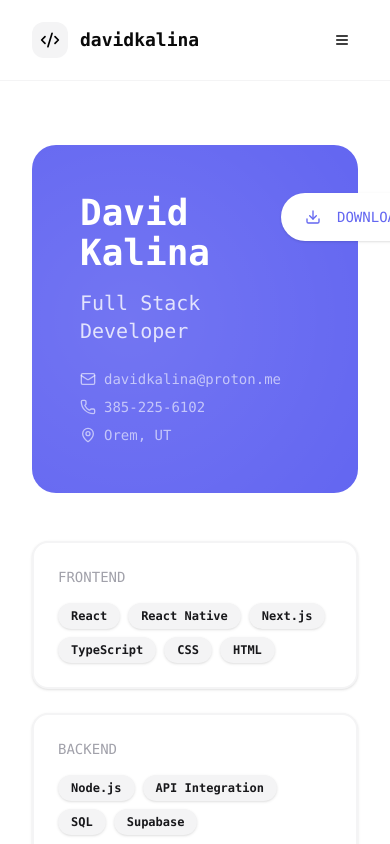
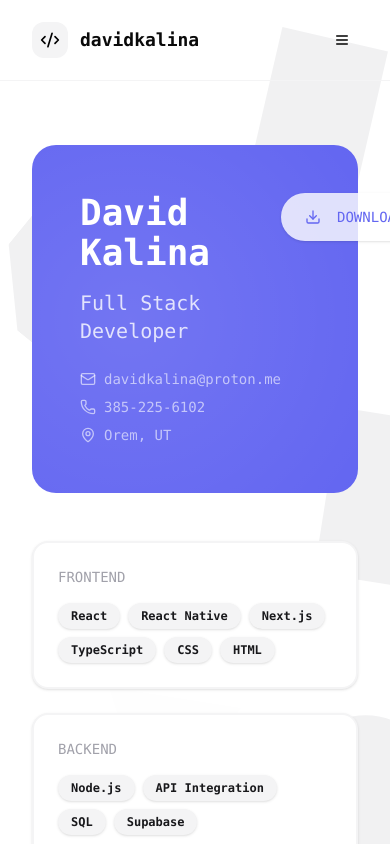
Before and after one commit to DavidKalina/davidkalina, a Next.js app: page /resume in a window 390 px wide. Shown: the top 844 px of the page. Built offline with nearby package versions, Linux system fonts and the light colour scheme.

Commit message:
feat: mobile responsiveness and animated parallax background

```diff
--- a/app/layout.tsx
+++ b/app/layout.tsx
@@ -3,6 +3,7 @@ import { Geist, Geist_Mono } from "next/font/google";
 import "./globals.css";
 import ModernFooter from "@/components/Footer";
 import ModernNavbar from "@/components/Navbar";
+import AnimatedBackground from "@/components/AnimatedBackground.";
 
 const geistSans = Geist({
   variable: "--font-geist-sans",
@@ -34,6 +35,7 @@ export default function RootLayout({
       <body
         className={`${geistSans.variable} ${geistMono.variable} font-sans antialiased min-h-screen flex flex-col`}
       >
+        <AnimatedBackground />
         <ModernNavbar />
         <main className="flex-1">{children}</main>
         <ModernFooter />
--- /dev/null
+++ b/components/AnimatedBackground..tsx
@@ -0,0 +1,172 @@
+"use client";
+
+import React, { useMemo } from "react";
+import { motion } from "framer-motion";
+import { ParallaxProvider } from "react-scroll-parallax";
+
+// Helper to get a random floating–point number between min and max.
+const getRandomFloat = (min: number, max: number) => Math.random() * (max - min) + min;
+
+// Generates a random movement path for a shape.
+// It randomly chooses one edge to start from and sets the end position on the opposite edge.
+const getRandomMovement = () => {
+  // (These offset numbers push the shape fully offscreen before/after.)
+  const offset = 100;
+  const { innerWidth: width, innerHeight: height } = window;
+  const edge = Math.floor(Math.random() * 4);
+  let start, end;
+  switch (edge) {
+    case 0: // Start at top, float downward.
+      start = { x: getRandomFloat(0, width), y: -offset };
+      end = { x: getRandomFloat(0, width), y: height + offset };
+      break;
+    case 1: // Start at right, float leftward.
+      start = { x: width + offset, y: getRandomFloat(0, height) };
+      end = { x: -offset, y: getRandomFloat(0, height) };
+      break;
+    case 2: // Start at bottom, float upward.
+      start = { x: getRandomFloat(0, width), y: height + offset };
+      end = { x: getRandomFloat(0, width), y: -offset };
+      break;
+    case 3: // Start at left, float rightward.
+    default:
+      start = { x: -offset, y: getRandomFloat(0, height) };
+      end = { x: width + offset, y: getRandomFloat(0, height) };
+      break;
+  }
+  // A random duration between 20 and 40 seconds.
+  const duration = getRandomFloat(20, 40);
+  return { start, end, duration };
+};
+
+const AnimatedBackground = () => {
+  // Base shapes definitions.
+  // (Feel free to tweak the classes and clip-paths as needed.)
+  const baseShapes = [
+    {
+      shape: "circle",
+      className: "w-32 h-32 bg-zinc-500 rounded-full",
+      animation: "animate-float-slow",
+      style: {},
+    },
+    {
+      shape: "square",
+      className: "w-40 h-40 bg-zinc-500 rotate-12",
+      animation: "animate-float-medium",
+      style: {},
+    },
+    {
+      shape: "rectangle",
+      className: "w-64 h-24 bg-zinc-500 -rotate-6",
+      animation: "animate-float-fast",
+      style: {},
+    },
+    {
+      shape: "triangle",
+      className: "w-32 h-32 bg-zinc-100",
+      style: { clipPath: "polygon(50% 0%, 0% 100%, 100% 100%)" },
+      animation: "animate-float-medium",
+    },
+    {
+      shape: "abstract",
+      className: "w-48 h-48 bg-zinc-500",
+      style: {
+        clipPath: "polygon(30% 0%, 70% 0%, 100% 30%, 100% 70%, 70% 100%, 30% 100%, 0% 70%, 0% 30%)",
+      },
+      animation: "animate-float-slow",
+    },
+  ];
+
+  // Augment each shape with a random movement object.
+  const shapes = useMemo(() => {
+    return baseShapes.map((shape) => {
+      const movement = getRandomMovement();
+      return { ...shape, movement };
+    });
+  }, []);
+
+  // Define additional “floating” effects.
+  // (We removed horizontal translation here so that the outer motion controls the main movement.)
+  const getAnimationProps = (animation: string) => {
+    switch (animation) {
+      case "animate-float-slow":
+        return {
+          animate: {
+            rotate: [0, 180, 360],
+            scale: [1, 1.1, 1],
+          },
+          transition: {
+            duration: 20,
+            repeat: Infinity,
+            ease: "easeInOut",
+          },
+        };
+      case "animate-float-medium":
+        return {
+          animate: {
+            rotate: [0, -180, -360],
+            scale: [1, 1.05, 1],
+          },
+          transition: {
+            duration: 15,
+            repeat: Infinity,
+            ease: "easeInOut",
+          },
+        };
+      case "animate-float-fast":
+        return {
+          animate: {
+            rotate: [0, 90, 180],
+            scale: [1, 1.15, 1],
+          },
+          transition: {
+            duration: 10,
+            repeat: Infinity,
+            ease: "easeInOut",
+          },
+        };
+      default:
+        return {
+          animate: {},
+          transition: {},
+        };
+    }
+  };
+
+  return (
+    <ParallaxProvider>
+      {/* The fixed container ensures the shapes are rendered behind other content */}
+      <div className="fixed inset-0 -z-10 overflow-hidden">
+        {shapes.map((shape, index) => {
+          const { start, end, duration } = shape.movement;
+          const { animate, transition } = getAnimationProps(shape.animation);
+          return (
+            // Outer motion.div animates from the random start to the random end,
+            // making the shape float across the entire viewport.
+            <motion.div
+              key={index}
+              initial={start}
+              animate={end}
+              transition={{
+                duration,
+                repeat: Infinity,
+                ease: "linear",
+              }}
+              className="absolute"
+            >
+              {/* Inner motion.div applies extra floating effects (rotation and scaling) */}
+              <motion.div
+                className={`${shape.className} opacity-50`}
+                style={shape.style}
+                animate={animate}
+                transition={transition}
+              />
+            </motion.div>
+          );
+        })}
+      </div>
+    </ParallaxProvider>
+  );
+};
+
+export default AnimatedBackground;
--- a/components/Footer.tsx
+++ b/components/Footer.tsx
@@ -7,7 +7,7 @@ const ModernFooter = () => {
   const currentYear = new Date().getFullYear();
 
   return (
-    <footer className="bg-white border-t border-zinc-100">
+    <footer className="bg-white/80 border-t border-zinc-100">
       <div className="max-w-7xl mx-auto px-8">
         {/* Main Footer Content */}
         <div className="py-16 grid grid-cols-1 md:grid-cols-2 lg:grid-cols-4 gap-12">
@@ -63,7 +63,7 @@ const ModernFooter = () => {
                 className="p-0 h-auto font-mono text-sm text-zinc-600 hover:text-black hover:no-underline group inline-flex items-center"
                 asChild
               >
-                <Link href="mailto:hello@portfolio.dev">
+                <Link href="mailto:davidkalina@proton.me">
                   Email
                   <ArrowUpRight
                     size={14}
--- a/components/Hero.tsx
+++ b/components/Hero.tsx
@@ -9,7 +9,7 @@ const ModernHero = () => {
   const [isHovered, setIsHovered] = useState(false);
 
   return (
-    <div className="bg-white">
+    <div className="bg-white/80">
       <div className="max-w-7xl mx-auto px-4 sm:px-6 lg:px-8">
         <div className="grid grid-cols-1 lg:grid-cols-2 gap-8 lg:gap-12 py-12 lg:py-24">
           {/* Content Section */}
@@ -64,7 +64,7 @@ const ModernHero = () => {
               </Button>
               <Button
                 variant="outline"
-                className="border-2 border-zinc-200 hover:border-black hover:bg-white text-black rounded-full font-mono text-sm px-6 sm:px-8 py-6 w-full sm:w-auto"
+                className="border-2 border-zinc-200 hover:border-black hover:bg-white/80 text-black rounded-full font-mono text-sm px-6 sm:px-8 py-6 w-full sm:w-auto"
               >
                 CONTACT ME
               </Button>
--- a/components/Navbar.tsx
+++ b/components/Navbar.tsx
@@ -9,7 +9,7 @@ const ModernNavbar = () => {
   const [isMobileMenuOpen, setIsMobileMenuOpen] = useState(false);
 
   return (
-    <nav className="bg-white border-b border-zinc-100">
+    <nav className="bg-white/80 border-b border-zinc-100">
       <div className="px-8 mx-auto max-w-7xl">
         <div className="flex items-center justify-between h-20">
           {/* Logo Section */}
@@ -52,7 +52,7 @@ const ModernNavbar = () => {
             <div className="flex items-center gap-3 pl-6 border-l border-zinc-100">
               <Button
                 variant="outline"
-                className="border-2 border-zinc-200 hover:border-black hover:bg-white text-black rounded-full font-mono text-sm px-6"
+                className="border-2 border-zinc-200 hover:border-black hover:bg-white/80 text-black rounded-full font-mono text-sm px-6"
                 asChild
               >
                 <Link href="https://github.com" target="_blank">
@@ -118,7 +118,7 @@ const ModernNavbar = () => {
             <div className="pt-6 border-t border-zinc-100 space-y-3">
               <Button
                 variant="outline"
-                className="w-full border-2 border-zinc-200 hover:border-black hover:bg-white text-black rounded-full font-mono text-sm"
+                className="w-full border-2 border-zinc-200 hover:border-black hover:bg-white/80 text-black rounded-full font-mono text-sm"
                 asChild
               >
                 <Link href="https://github.com" target="_blank">
--- a/components/Project.tsx
+++ b/components/Project.tsx
@@ -61,7 +61,7 @@ const ModernFeaturedProject = () => {
             </div>
 
             {/* Project Details */}
-            <div className="p-6 sm:p-8 lg:p-16 bg-white">
+            <div className="p-6 sm:p-8 lg:p-16 bg-white/80">
               <div className="space-y-8 lg:space-y-12">
                 <div className="space-y-4 lg:space-y-6">
                   <div className="flex flex-wrap gap-2 lg:gap-3">
@@ -102,7 +102,7 @@ const ModernFeaturedProject = () => {
                   </Button>
                   <Button
                     variant="outline"
-                    className="border-2 border-zinc-200 hover:border-black hover:bg-white text-black rounded-full font-mono text-sm px-6 lg:px-8 py-6 group w-full sm:w-auto"
+                    className="border-2 border-zinc-200 hover:border-black hover:bg-white/80 text-black rounded-full font-mono text-sm px-6 lg:px-8 py-6 group w-full sm:w-auto"
                   >
                     <Github className="mr-2" size={18} />
                     SOURCE
--- a/components/ResumePreview.tsx
+++ b/components/ResumePreview.tsx
@@ -21,7 +21,7 @@ const ModernResume = () => {
   };
 
   return (
-    <div className="bg-white min-h-screen">
+    <div className="bg-white/80 min-h-screen">
       <div className="max-w-5xl mx-auto px-8 py-16">
         {/* Header Section */}
         <div className="relative bg-indigo-500 rounded-3xl p-12 mb-12">
@@ -52,7 +52,7 @@ const ModernResume = () => {
                 </div>
               </div>
               <Button
-                className="bg-white text-indigo-500 hover:bg-white/90 rounded-full px-6 py-6 font-mono text-sm"
+                className="bg-white/80 text-indigo-500 hover:bg-white/80/90 rounded-full px-6 py-6 font-mono text-sm"
                 onClick={() => window.print()}
               >
                 <Download className="mr-2" size={18} />
--- a/package.json
+++ b/package.json
@@ -12,10 +12,12 @@
     "@radix-ui/react-slot": "^1.1.1",
     "class-variance-authority": "^0.7.1",
     "clsx": "^2.1.1",
+    "framer-motion": "^12.0.6",
     "lucide-react": "^0.474.0",
     "next": "15.1.6",
     "react": "^19.0.0",
     "react-dom": "^19.0.0",
+    "react-scroll-parallax": "^3.4.5",
     "tailwind-merge": "^3.0.1",
     "tailwindcss-animate": "^1.0.7"
   },
```
Also changed, not shown: components/About.tsx (+4 -4 lines), components/Cta.tsx (+4 -4 lines), components/ProjectGrid.tsx (+4 -4 lines), components/TechStack.tsx (+31 -19 lines), 1 other file (tests, documents, lock files or other folders).
